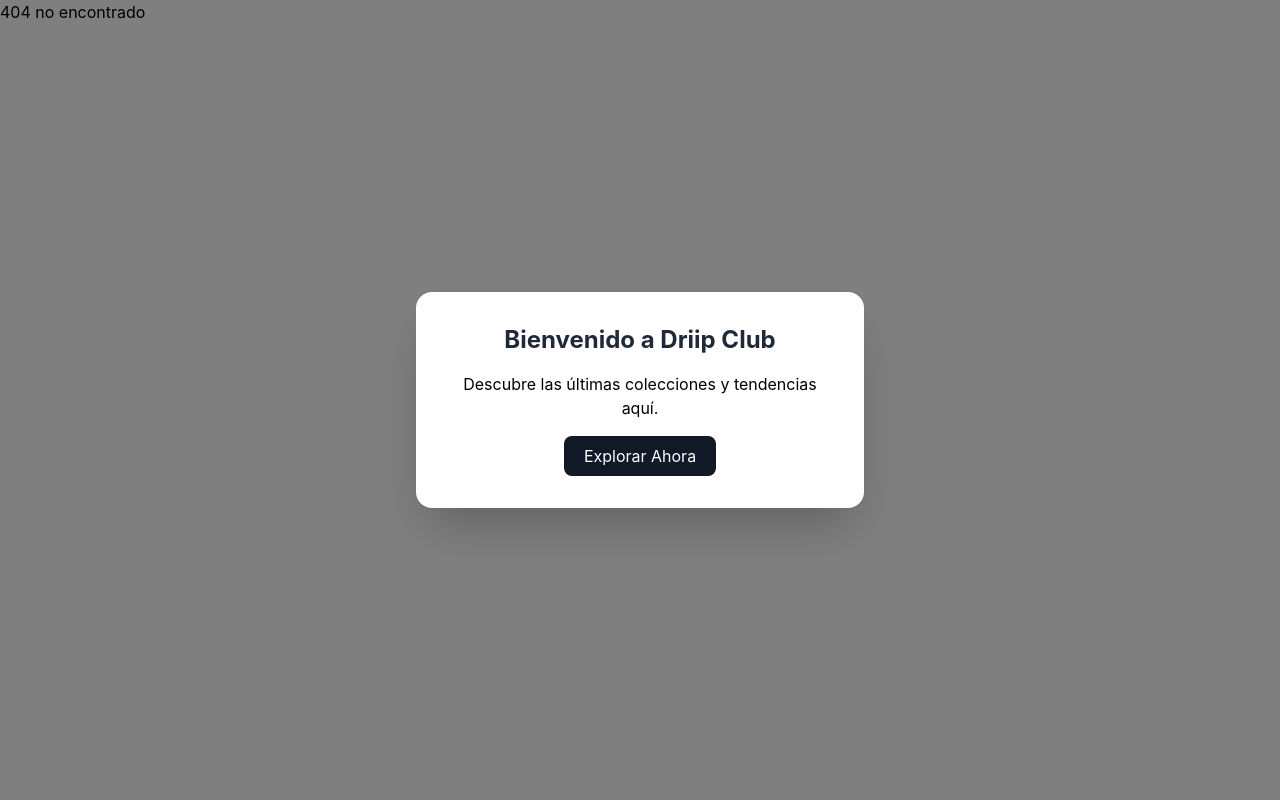
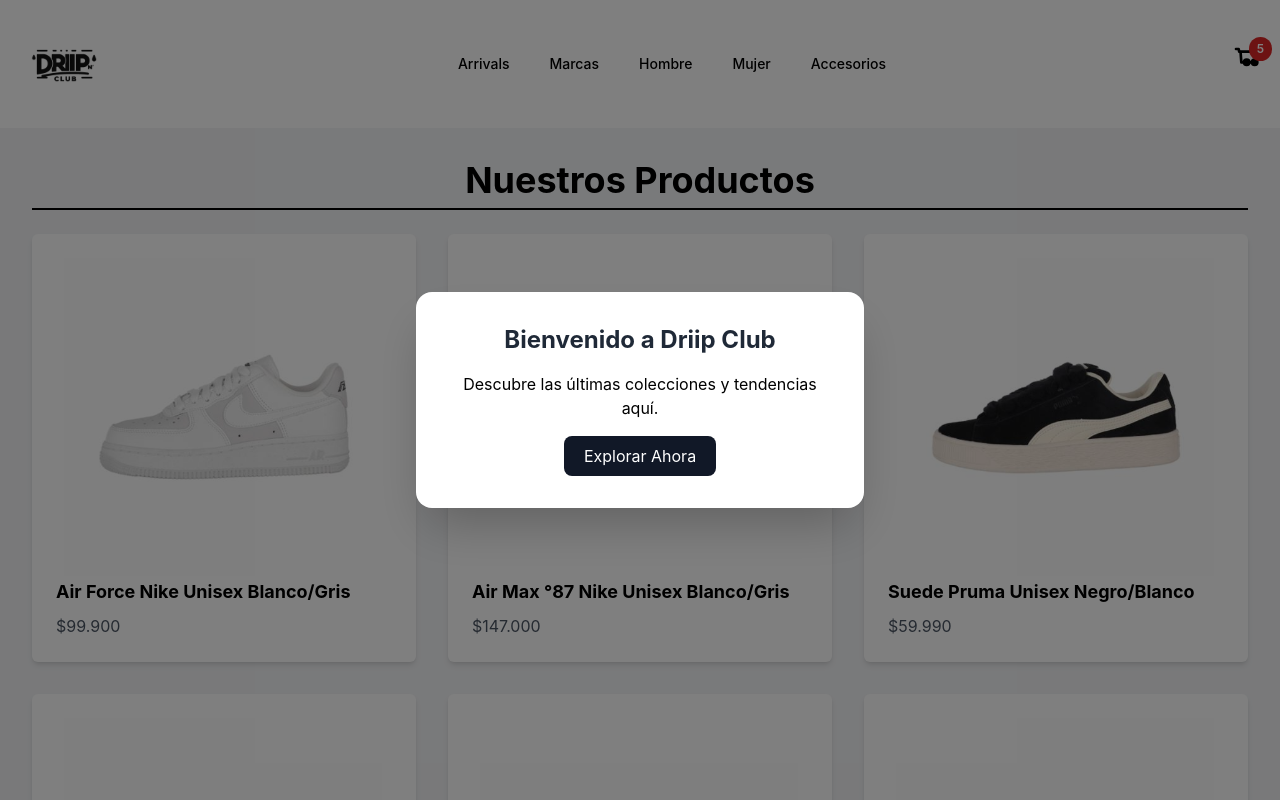
Before and after one commit to xAMarin-D/AMarin-React, a React (Create React App) app: page /arrivals in a window 1280 px wide. Before the commit this address had no page. Shown: the top 800 px of the page. Built offline with nearby package versions, Linux system fonts and the light colour scheme; the HTML template or start-up script is replaced by a standard one.

Commit message:
Navbar Arrivals

```diff
--- a/src/App.jsx
+++ b/src/App.jsx
@@ -3,6 +3,7 @@
 import Layout from "./pages/layout";
 import Home from "./pages/home";
 import Product from "./pages/product";
+import Arrivals from "./pages/arrivals";
 
 import WelcomePopup from "./components/PopUp/WelcomePopup";
 
@@ -16,6 +17,7 @@
             <Route index element={<Home />} />
             <Route path="product-item" element={<Product />} />
             <Route path="product/:productId" element={<Product />} />
+            <Route path="/arrivals" element={<Arrivals />} />
           </Route>
           <Route path="*" element={<h1>404 no encontrado</h1>} />
         </Routes>
--- a/src/components/Navbar/NavBar.jsx
+++ b/src/components/Navbar/NavBar.jsx
@@ -5,7 +5,6 @@
 
 const NavBar = () => {
   {
-    /* Cart Number*/
   }
   const cartItemCount = 5;
 
@@ -24,12 +23,12 @@
 
       {/* NavBar Center */}
       <div className="hidden md:flex grow items-center justify-center space-x-4">
-        <a
-          href="#arrivals"
+        <Link
+          to="/Arrivals"
           className="text-black hover:text-gray-800 px-3 py-2 rounded-md text-sm font-medium transition duration-300 ease-in-out transform hover:scale-110"
         >
           Arrivals
-        </a>
+        </Link>
         <a
           href="#brands"
           className="text-black hover:text-gray-800 px-3 py-2 rounded-md text-sm font-medium transition duration-300 ease-in-out transform hover:scale-110"
--- /dev/null
+++ b/src/pages/arrivals.jsx
@@ -0,0 +1,12 @@
+import Carrousel from "../components/Banner/Carrousel";
+import ProductSection from "../components/ProductAdd/ProductSection";
+
+function Arrivals() {
+  return (
+    <div>
+      <ProductSection />
+    </div>
+  );
+}
+
+export default Arrivals;
```
